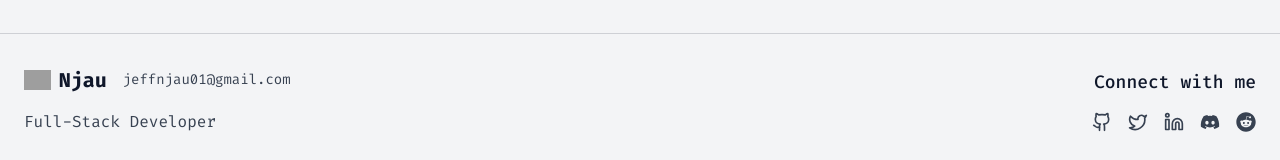
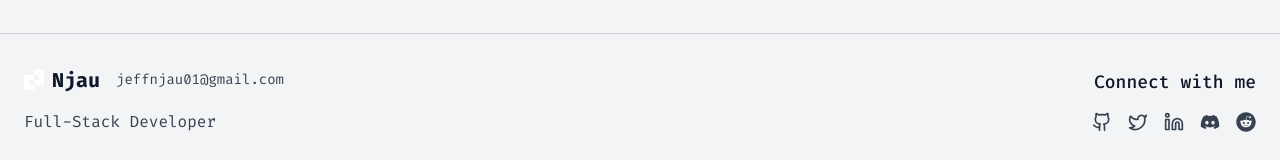
Before and after one commit to Njau-dev/new-portfolio, a Next.js app: page /work/audiopine-solutions in a window 1280 px wide. Shown: the part 2608-2768 px from the top of the page. Built offline with nearby package versions, Linux system fonts and the light colour scheme; grey boxes are pictures that could not be loaded.

Commit message:
FIxed linting, CI should now pass

```diff
--- a/src/app/work/[id]/page.tsx
+++ b/src/app/work/[id]/page.tsx
@@ -281,7 +281,7 @@ const WorkDetailPage = async ({ params }: WorkDetailPageProps) => {
                 <section className="w-full max-w-7xl mx-auto px-6 py-12">
                     <div className="border border-primary/50 bg-background p-8 md:p-12 relative">
                         <div className="mb-6">
-                            <span className="text-primary text-6xl">"</span>
+                            <span className="text-primary text-6xl">&quot;</span>
                         </div>
                         <p className="text-gray text-lg md:text-xl italic mb-8 leading-relaxed max-w-4xl">
                             {experience.testimonial.text}
--- a/src/components/layouts/footer.tsx
+++ b/src/components/layouts/footer.tsx
@@ -1,5 +1,6 @@
 "use client";
 
+import Image from "next/image";
 import SocialIcons from "../ui/social-icons";
 
 export default function Footer() {
@@ -13,10 +14,12 @@ export default function Footer() {
                         <div className="flex flex-col items-center md:items-start gap-2 md:gap-4">
                             <div className="flex flex-col sm:flex-row items-center space-x-0 sm:space-x-2 text-white">
                                 <div className="flex items-center">
-                                    <img
-                                        src="logo-pattern.svg"
+                                    <Image
+                                        src="/logo-pattern.svg"
                                         alt="Logo"
-                                        className="h-5 w-auto mr-2"
+                                        width={20}
+                                        height={20}
+                                        className="mr-2"
                                     />
                                     <span className="text-lg sm:text-xl font-bold">Njau</span>
                                 </div>
--- a/src/components/layouts/mobile-navbar.tsx
+++ b/src/components/layouts/mobile-navbar.tsx
@@ -37,7 +37,6 @@ export default function MobileNavbar({
             el.id = id;
             document.body.appendChild(el);
         }
-        setPortalEl(el);
 
         return () => {
             // don't remove a portal created elsewhere; remove only if we appended it
@@ -45,17 +44,30 @@ export default function MobileNavbar({
         };
     }, []);
 
+    // Set portal element in effect callback to avoid cascading renders
+    useEffect(() => {
+        const id = "mobile-menu-portal";
+        const el = document.getElementById(id);
+        if (el) {
+            setPortalEl(el);
+        }
+    }, []);
+
     // manage rendered/visible states for smooth enter/exit animations
     useEffect(() => {
         if (isOpen) {
-            setRendered(true);
             // next tick, show
-            const t = window.setTimeout(() => setVisible(true), 20);
+            const t = window.setTimeout(() => {
+                setRendered(true);
+                window.setTimeout(() => setVisible(true), 0);
+            }, 0);
             return () => window.clearTimeout(t);
         } else {
             // hide first, then unmount after animation
-            setVisible(false);
-            const t = window.setTimeout(() => setRendered(false), 320);
+            const t = window.setTimeout(() => {
+                setVisible(false);
+                window.setTimeout(() => setRendered(false), 320);
+            }, 0);
             return () => window.clearTimeout(t);
         }
     }, [isOpen]);
--- a/src/components/ui/work-card.tsx
+++ b/src/components/ui/work-card.tsx
@@ -2,8 +2,7 @@ import Link from 'next/link';
 import { ArrowUpRight } from 'lucide-react';
 import { WorkCardProps } from '@/types';
 
-const WorkCard: React.FC<WorkCardProps> = ({ work, showLink }) => {
-    const CardContent = () => (
+const CardContent: React.FC<{ work: WorkCardProps['work']; showLink?: boolean }> = ({ work, showLink }) => (
         <>
             {/* Header */}
             <div className="mb-4">
@@ -51,11 +50,12 @@ const WorkCard: React.FC<WorkCardProps> = ({ work, showLink }) => {
         </>
     );
 
+const WorkCard: React.FC<WorkCardProps> = ({ work, showLink }) => {
     if (showLink) {
         return (
             <Link href={`/work/${work.id}`}>
                 <div className="border border-gray/70 bg-background p-6 hover:border-primary transition-all duration-300 my-4 group cursor-pointer">
-                    <CardContent />
+                    <CardContent work={work} showLink={showLink} />
                 </div>
             </Link>
         );
@@ -63,7 +63,7 @@ const WorkCard: React.FC<WorkCardProps> = ({ work, showLink }) => {
 
     return (
         <div className="border border-gray/70 bg-background p-6 hover:border-primary transition-colors duration-300 my-4 ">
-            <CardContent />
+            <CardContent work={work} />
         </div>
     );
 };
--- a/src/types/index.ts
+++ b/src/types/index.ts
@@ -32,12 +32,12 @@ export interface PageHeaderProps {
     title?: string;
     description?: string;
 }
-
+import { LucideIcon } from 'lucide-react';
 
 export interface IconItem {
     href: string;
     label: string;
-    Icon: any;
+    Icon: LucideIcon;
 }
 
 export interface SocialIconsProps {
```
